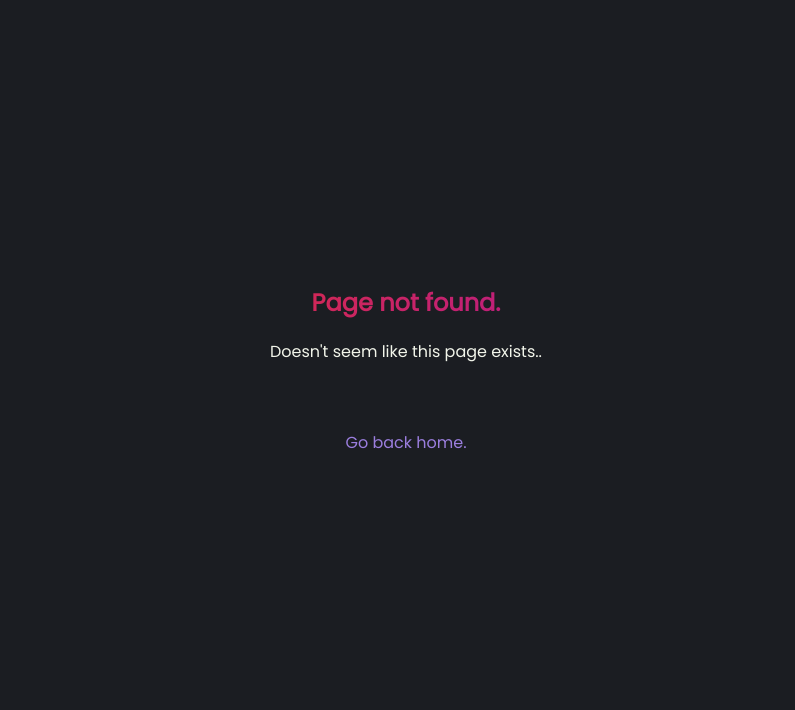
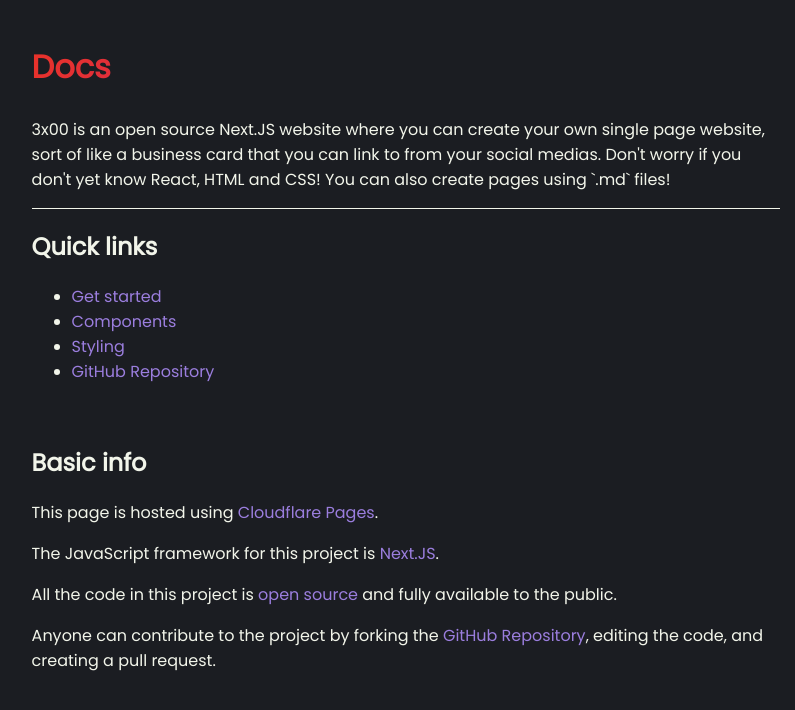
Before and after one commit to graveyardadmin/profilesite, a Next.js app: page /docs in a window 1280 px wide. Before the commit this address had no page. Shown: the top 710 px of the page, without its empty margins (234-1029 px from the left). Built offline with nearby package versions, Linux system fonts and the light colour scheme.

Commit message:
Created docs index page. Deleted about page. Added h1 size styling. Changed hr colour to match text.

```diff
--- /dev/null
+++ b/pages/docs/index.js
@@ -0,0 +1,78 @@
+import HomeButton from "@/components/HomeButton";
+import Link from "next/link";
+
+export default function Docs() {
+  return(
+    <div className="template">
+      <section className="template-section">
+        <h1 className="magic">Docs</h1>
+
+        <p>
+          3x00 is an open source Next.JS website where you can create your own
+          single page website, sort of like a business card that you can link
+          to from your social medias. Don't worry if you don't yet know React, HTML and CSS!
+          You can also create pages using {"`.md`"} files!
+        </p>
+
+        <hr/>
+
+        <h2>Quick links</h2>
+        <ul>
+          <li>
+            <Link href="/docs/guide">
+              <a>Get started</a>
+            </Link>
+          </li>
+
+          <li>
+            <Link href="/docs/components">
+              <a>Components</a>
+            </Link>
+          </li>
+
+          <li>
+            <Link href="/docs/styling">
+              <a>Styling</a>
+            </Link>
+          </li>
+
+          <li>
+            <a href="https://github.com/graveyardadmin/profilesite/" target={"_blank"} rel="noreferrer">
+              GitHub Repository
+            </a>
+          </li>
+        </ul>
+
+        <br/>
+
+        <h2>Basic info</h2>
+        <p>
+          This page is hosted using <a href="https://pages.cloudflare.com/" target={"_blank"} rel="noreferrer">
+            Cloudflare Pages
+          </a>.
+        </p>
+
+        <p>
+          The JavaScript framework for this project is <a href="https://nextjs.org/" target={"_blank"} rel="noreferrer">
+            Next.JS
+          </a>.
+        </p>
+
+        <p>
+          All the code in this project is <a href="https://opensource.com/resources/what-open-source" target={"_blank"} rel="noreferrer">
+            open source
+          </a> and fully available to the public.
+        </p>
+
+        <p>
+          Anyone can contribute to the project by forking the <a href="https://github.com/graveyardadmin/profilesite/" target={"_blank"} rel="noreferrer">
+            GitHub Repository
+          </a>, editing the code, and creating a pull request.
+        </p>
+      </section>
+
+
+      <HomeButton/>
+    </div>
+  );
+}
--- a/pages/index.js
+++ b/pages/index.js
@@ -21,7 +21,7 @@
           <br/>
 
           <LinkList>
-            <Link href="/about"><a>Read more</a></Link>
+            <Link href="/docs"><a>Docs</a></Link>
             <Link href="/search"><a>Search users</a></Link>
             <Link href="/top"><a>Top profiles</a></Link>
           </LinkList>
--- a/styles/globals.css
+++ b/styles/globals.css
@@ -23,6 +23,16 @@
 
 a:hover {
   color: var(--dark-indigo);
+}
+
+h1 {
+  font-size: 2rem;
+}
+
+hr {
+  height: 1px;
+  background-color: var(--ivory);
+  border: none;
 }
 
 div.template {
```
Also changed, not shown: pages/about.js (deleted, +0 -59 lines).
